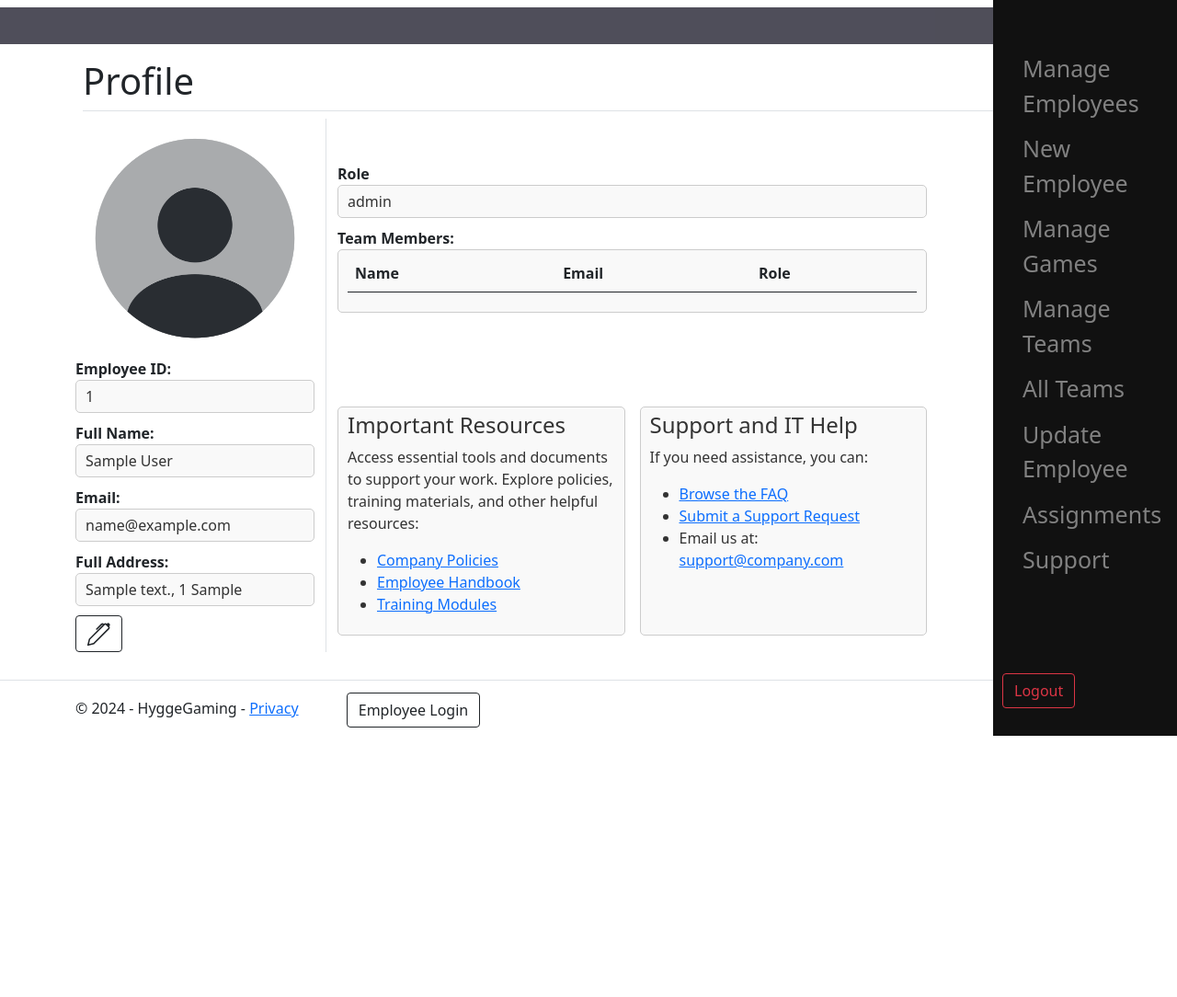
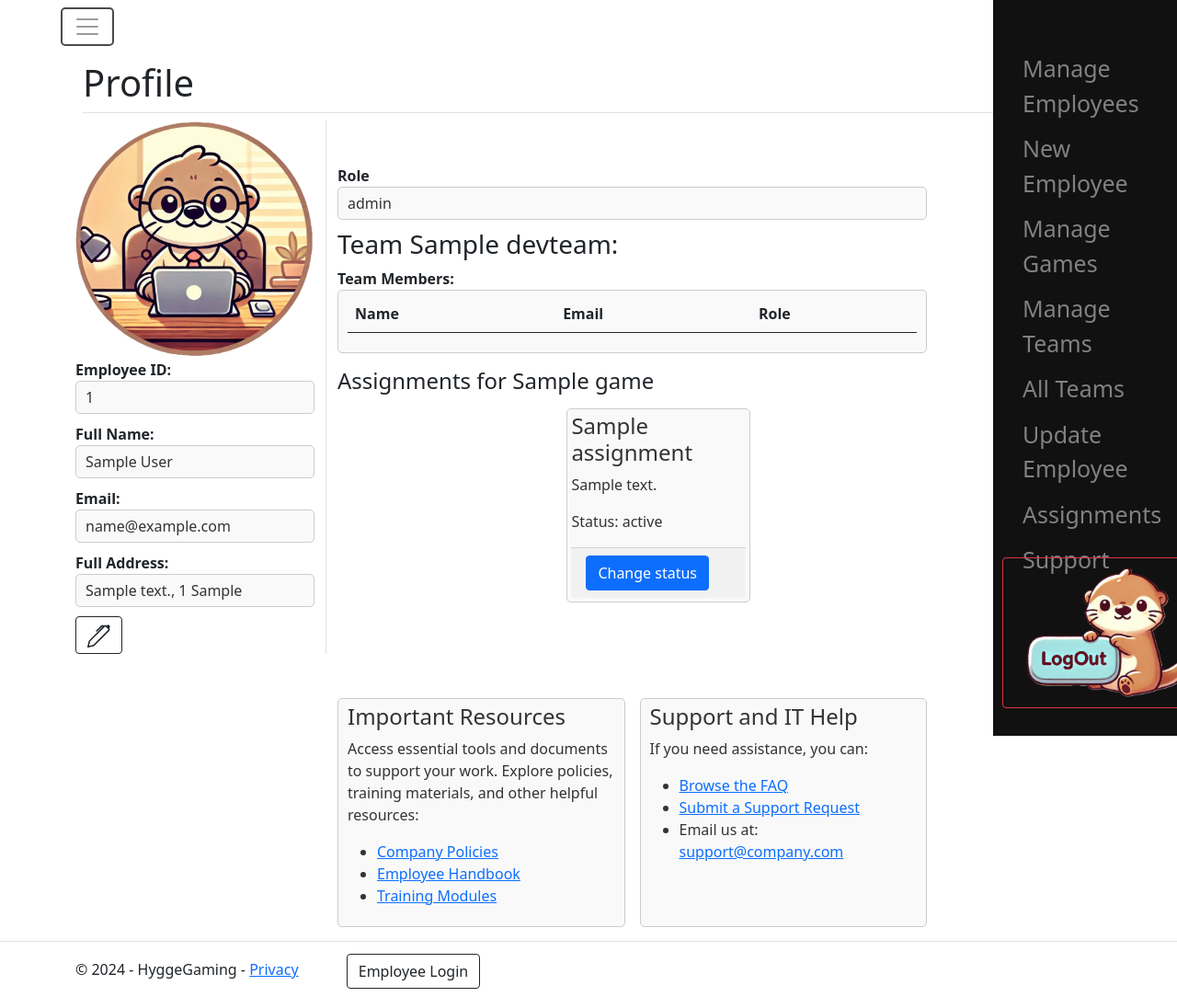
Before and after one commit to PeterZealand/HyggeGaming, an ASP.NET Core app: page /Employees/Profile in a window 1280 px wide. Shown: the whole page at 92% size. Before the commit the page ends 800 px from the top, so only its background shows below. Run offline with ASP.NET Core 8, Linux system fonts and the light colour scheme; the visitor is signed in with stand-in values (Sample User, id 1); tables that the repository leaves empty hold one stand-in row (values such as "Sample post"); lists and menus that the app fills with data are empty; style sheets or scripts are compiled from the project's sources.

Commit message:
Profile styling + View team assignments and game on profile

```diff
--- a/HyggeGaming/Pages/Employees/Profile.cshtml
+++ b/HyggeGaming/Pages/Employees/Profile.cshtml
@@ -7,10 +7,10 @@
     <h1>Profile</h1>
 </div>
 
-<div class="row">
+<div class="row d-flex align-items-start">
     <div class="col-3 border-end align-content-center">
         <div>
-            <img class="profile-img" src="~/img/profile.png" />
+            <img class="profile-img" src="~/img/ProfileOtter.png" />
         </div>
 
         <div class="form-like">
@@ -43,8 +43,13 @@
             <span class="fake-input">@Model.Employee.Role.Role1</span>
         </div>
         <div class="form-like">
+            @if (Model.Employee.DevTeam != null)
+            {
+                <h3>Team @Model.Employee.DevTeam.DevTname:</h3>
+
                 <span class="fake-label">Team members:</span>
-            <span class="fake-input">
+
+                <div class="fake-input">
 
                     @if (Model.Employees != null)
                     {
@@ -68,9 +73,40 @@
                             </tbody>
                         </table>
                     }
-            </span>
 
                 </div>
+            }
+
+        </div>
+
+        @if (Model.Game != null)
+        {
+        <h4>Assignments for @Model.Game.GameName</h4>
+
+        <div class="row justify-content-evenly">
+            @if (Model.Assignments != null)
+            {
+                @foreach (var item in Model.Assignments)
+                {
+                    <div class="col-12 col-sm-6 col-lg-3 m-2">
+                        <div class="fake-input p-1">
+                            <h4>@item.AssignmentName</h4>
+                            <p>@item.Description</p>
+                            <p>Status: @item.Status</p>
+                            <div class="card-footer">
+                                <a class="btn btn-primary" asp-page="/Assignments/Edit">Change status</a>
+                            </div>
+                        </div>
+                    </div>
+                }
+            }
+            else
+            {
+                <p>No assignments available for this game.</p>
+            }
+            </div>
+        }
+
 
         <div class="d-flex justify-content-between pt-5 mt-5">
             <div class="container fake-input me-3 flex-fill">
@@ -105,9 +141,16 @@
         <a asp-page="/Teams/GetDevTeams">All Teams</a>
         <a href="#">Support</a>
 
+        @* <div class="logout-container align-bottom">
+            <form method="Post" asp-page-handler="Logout" class="d-inline">
+                <button type="submit" class="btn btn-outline-danger">Logout</button>
+            </form>
+        </div> *@
         <div class="logout-container align-bottom">
             <form method="Post" asp-page-handler="Logout" class="d-inline">
-                <button type="submit" class="btn btn-outline-danger">Logout</button>
+                <button type="submit" class="btn btn-outline-dark">
+                    <img src="~/img/logout.png"class="p-4" style="max-width:200px;" /> @*Hvis dette beholdes - husk style i css*@
+                </button>
             </form>
         </div>
     </div>
@@ -130,7 +173,9 @@
 
         <div class="logout-container align-bottom">
             <form method="Post" asp-page-handler="Logout" class="d-inline">
-                <button type="submit" class="btn btn-outline-danger">Logout</button>
+                <button type="submit" class="btn btn-outline-danger">
+                    <img src="~/img/logout.png" style="max-width:200px;"/>
+                </button>
             </form>
         </div>
     </div>
--- a/HyggeGaming/Pages/Employees/Profile.cshtml.cs
+++ b/HyggeGaming/Pages/Employees/Profile.cshtml.cs
@@ -1,4 +1,5 @@
 using HyggeGaming.Models;
+using HyggeGaming.Services.EFService;
 using HyggeGaming.Services.Interfaces;
 using Microsoft.AspNetCore.Mvc;
 using Microsoft.AspNetCore.Mvc.RazorPages;
@@ -10,6 +11,13 @@
     {
         [BindProperty]
         public Employee? Employee { get; set; }
+
+
+        [BindProperty]
+        public Game Game { get; set; }
+        [BindProperty]
+        public IEnumerable<Assignment> Assignments { get; set; }
+
 
         IEmployeeService EmployeeService { get; set; }
 
@@ -33,6 +41,14 @@
             if (Employee != null)
             {
                 Employees = EmployeeService.GetTeamMembers(Employee);
+
+                var teamManagers = Employee.DevTeam?.TeamManagers;
+                if(teamManagers != null)
+                {
+                    Game = teamManagers.FirstOrDefault()?.Game;
+                    Assignments = Game?.Assignments;
+                }
+
                 return Page();
             }
 
--- a/HyggeGaming/Pages/Shared/_Layout.cshtml
+++ b/HyggeGaming/Pages/Shared/_Layout.cshtml
@@ -11,10 +11,10 @@
 <body class="@((ViewData["Title"]?.ToString() == "Index" ? "bg-image" : ""))">
     <header>
 
-        <nav class="navbar navbar-collapse navbar-dark textnav" style="opacity: 0.7;">
+        <nav class="navbar navbar-collapse navbar-light textnav" style="opacity: 0.7;">
             <div class="container-fluid">
                 <a class="navbar-brand" href="javascript:void(0)"></a>
-                <button class="navbar-toggler" type="button" data-bs-toggle="collapse" data-bs-target="#mynavbar">
+                <button class="navbar-toggler me-auto" type="button" data-bs-toggle="collapse" data-bs-target="#mynavbar">
                     <span class="navbar-toggler-icon"></span>
                 </button>
                 <div class="collapse navbar-collapse" id="mynavbar">
--- a/HyggeGaming/Pages/Shared/_Layout.cshtml.css
+++ b/HyggeGaming/Pages/Shared/_Layout.cshtml.css
@@ -47,20 +47,8 @@
   line-height: 60px;
 }
 
-/*.navbar-transparent {
-    background-color: transparent !important;
-    box-shadow: none !important;
+.navbar-toggler {
+    background-color: rgba(255, 255, 255); /* Semi-transparent white */
+    border: 2px solid black; /* Optional border */
+    border-radius: 5px; /* Rounded corners for better aesthetics */
 }
-
-.textnav a {
-    padding: 6px 6px 6px 32px;
-    text-decoration: none;
-    font-size: 25px;
-    color: #818181;
-    display: block;
-    background-color: none;
-}
-
-    .textnav a:hover {
-        color: #f1f1f1;
-    }*/
--- a/HyggeGaming/Services/EFService/EFEmployeeService.cs
+++ b/HyggeGaming/Services/EFService/EFEmployeeService.cs
@@ -80,6 +80,10 @@
             return context.Employees
                 .Include(e => e.Role)
                 .Include(e => e.ZipCodeNavigation)
+                .Include(e => e.DevTeam)
+                    .ThenInclude(t =>  t.TeamManagers)
+                        .ThenInclude(tm => tm.Game)
+                            .ThenInclude(g => g.Assignments)
                 .FirstOrDefault(e => e.Mail == employeeMail);
         }
 
@@ -90,6 +94,7 @@
                 .Include(e => e.Role)
                 .ToList();
         }
+
 
 
         public Employee? GetEmployeeForUpdating(int employeeId)
--- a/HyggeGaming/wwwroot/css/site.css
+++ b/HyggeGaming/wwwroot/css/site.css
@@ -23,15 +23,6 @@
 
 body {
     margin-bottom: 60px;
-}
-
-.container-fluid {
-    background-color: #050414;
-}
-
-.themeColor {
-    background-color: #050414;
-    /*color: ivory;*/
 }
 
 .image-container {
```
Also changed, not shown: HyggeGaming/Pages/Public/OurGames.cshtml (+11 -2 lines), HyggeGaming/wwwroot/Img/ProfileOtter.png (added), HyggeGaming/wwwroot/Img/logout.png (added). Lines whose indentation alone changed are shown as unchanged.
